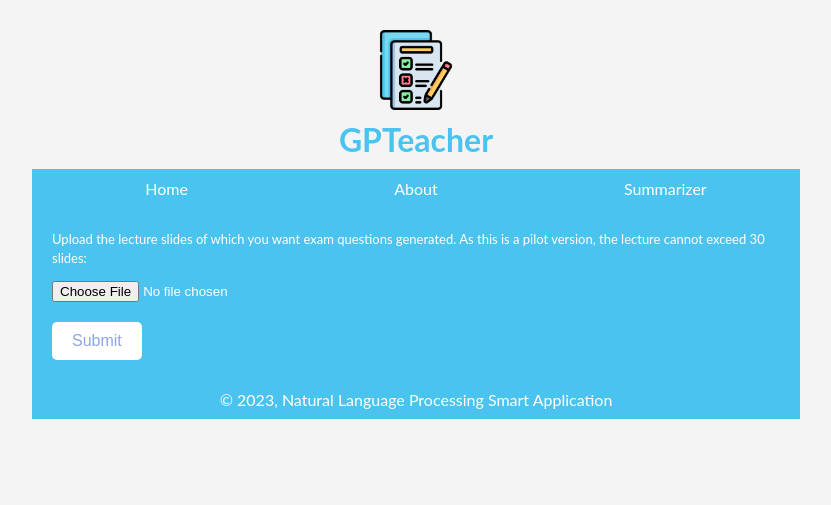
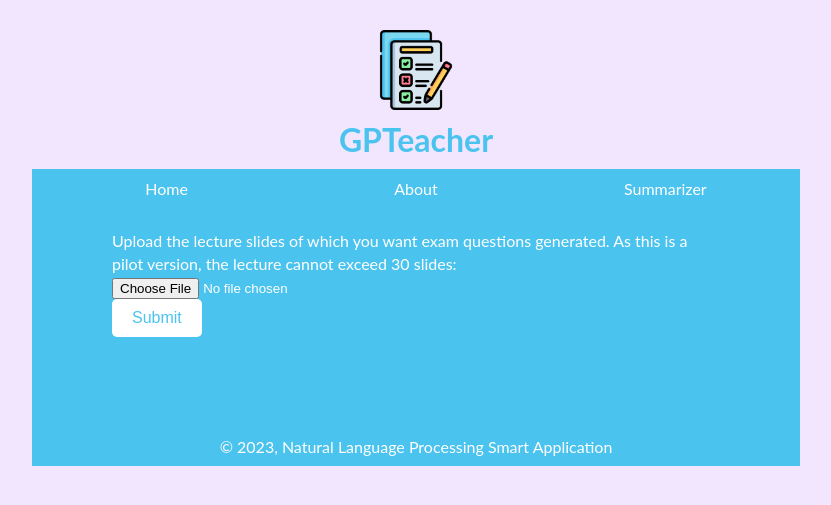
Before and after one commit to willemhuijzer/Exam-Generator, a Flask app: page / in a window 1280 px wide. Shown: the top 505 px of the page, without its empty margins (224-1055 px from the left). Run offline with Flask 3, Linux system fonts and the light colour scheme; parts of the project's set-up code (start-up, migrations or seed data) failed here and were passed over.

Commit message:
Update style.css

```diff
--- a/project/static/style.css
+++ b/project/static/style.css
@@ -27,7 +27,7 @@ h1 {
 
 body {
   font-family: Lato;
-  background-color: #f4f4f4;
+  background-color: #f1e6fd;
 }
 
 main {
@@ -41,7 +41,8 @@ footer {
   color: #fff;
   padding: 10px;
   text-align: center;
-  padding: 10px;
+  padding-top: 100px;
+  padding-bottom: 10px;
   width: 60%;  /* set nav width to 50% of the page */
   margin-left: 20%;  /* start nav at 25% of the page */
 }
@@ -76,10 +77,18 @@ nav a {
   text-decoration: none;
 }
 
+/* edit the hovering */
+nav a:hover {
+  color: #f1e6fd;
+  text-decoration: none;
+}
 
 form {
   box-sizing: border-box;  /* new property */
-  padding: 20px;
+  padding-left: 80px;
+  padding-right: 80px;
+  padding-top: 20px;
+  font-size: larger;
   background-color: var(--main_color);
   margin-left: 20%; /* align form with nav */
   width: 60%; /* same width as nav */
@@ -88,16 +97,14 @@ form {
 
 .input-label {
   margin-bottom: 10px;
+  font-size: 16px;
 }
 
-.input-field {
-  margin-top: 15px;
-  margin-bottom: 20px;
-}
+
 
 input[type="submit"] {
   background-color: #ffffff;
-  color: #8ca5ea;
+  color: var(--main_color);
   padding: 10px 20px;
   border: none;
   border-radius: 5px;
@@ -106,7 +113,7 @@ input[type="submit"] {
 }
 
 input[type="submit"]:hover {
-  background-color: #b6c7fb;
+  background-color: #f1e6fd;
 }
 
 label {
```
